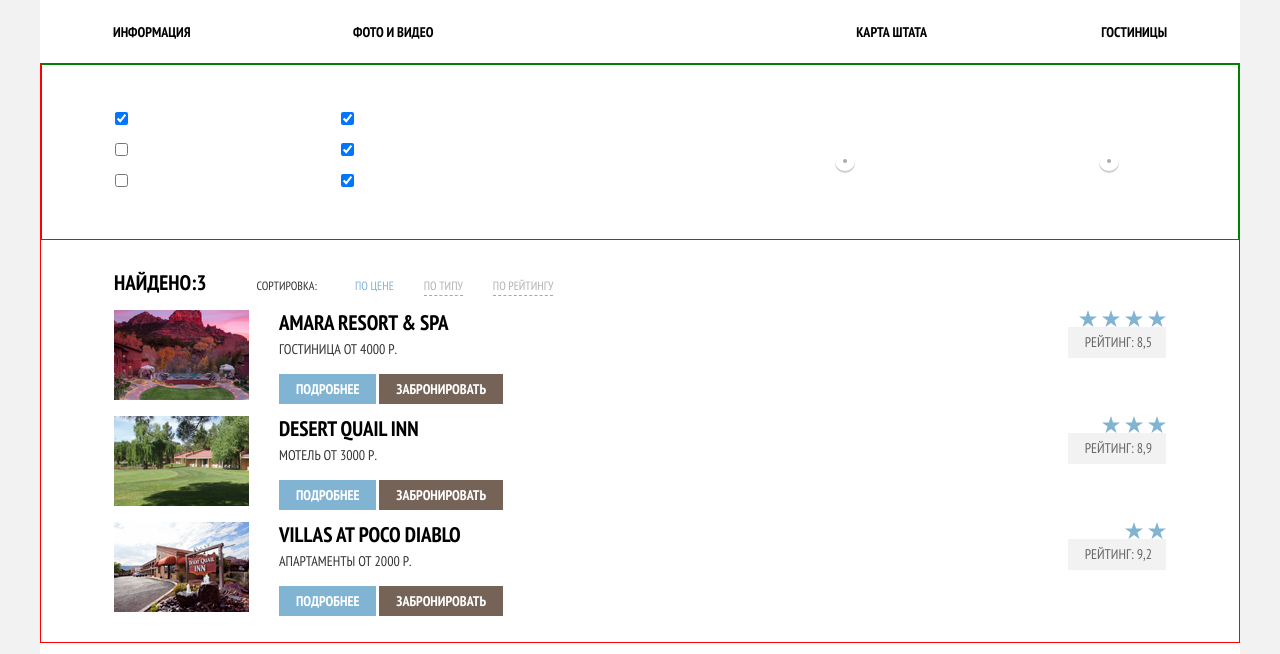
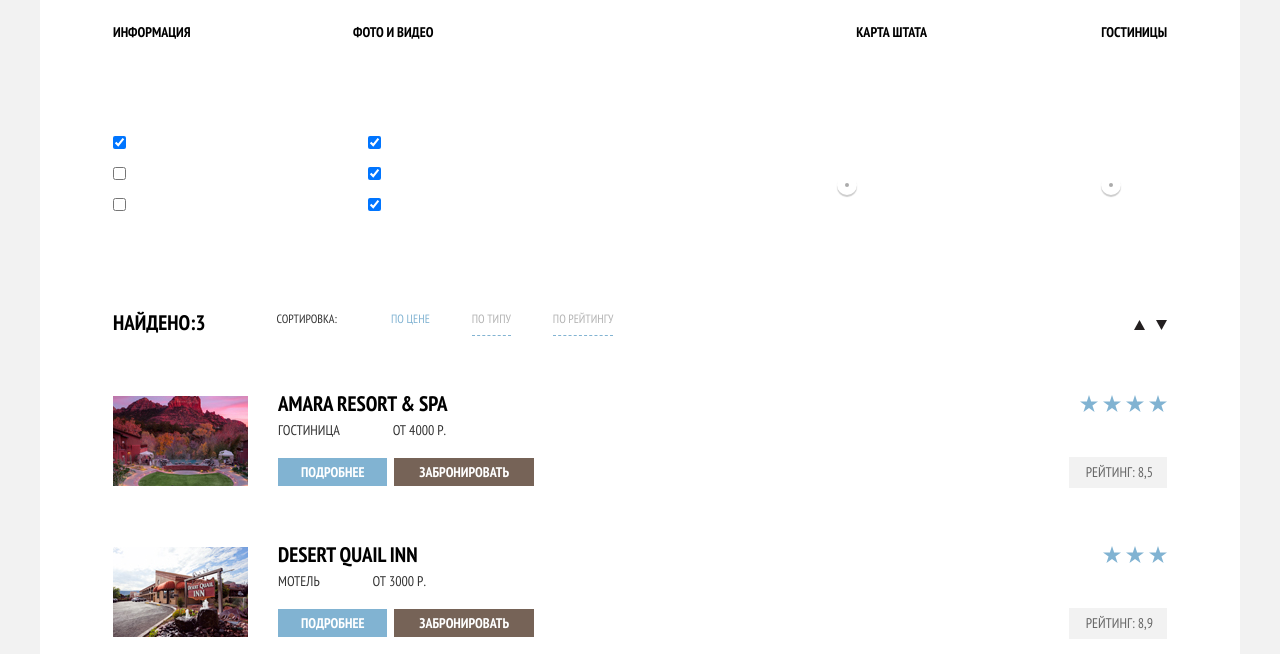
Before and after one commit to Anatoliy10293/601297-sedona, a plain HTML site: page inner.html in a window 1280 px wide. Shown: the part 77-731 px from the top of the page. Drawn offline with Linux system fonts and the light colour scheme.

Commit message:
Доработки + Вопросы

```diff
--- a/css/style.css
+++ b/css/style.css
@@ -183,7 +183,7 @@
   border-bottom: 1px dashed #81b3d2;
   font-weight: 400;
   line-height: 18px;
-  margin-right: 30px;
+  margin-right: 42px;
 }
 
 .button-sort:hover {
@@ -201,6 +201,7 @@
 .button-sort-active:focus {
   color: rgba(129,179,210,1);
   border: none;
+  margin-left: 16px;
 }
 
 
@@ -233,8 +234,9 @@
 
 .button-detail {
   background-color: #81b3d2;
-  padding: 6px 17px;
+  padding: 5px 23px;
   font-size: 14px;
+  margin-right: 4px;
 }
 
 .button-detail:hover {
@@ -248,7 +250,7 @@
 
 .button-occupy {
   background-color: #766357;
-  padding: 6px 17px;
+  padding: 5px 25px;
   font-size: 14px;
 }
 
@@ -322,7 +324,7 @@
   background-image: url(../img/background.jpg);
   background-repeat: no-repeat;
   background-position: 50% 50%;
-  height: 100%;
+  height: 217px;
 
   /*Пытаюсь задать размытие фона, размывается все, включая текст, как сделать так, чтобы размывался только фон?
 
@@ -351,8 +353,12 @@
   font-size: 12px;
   line-height: 18px;
   font-weight: 400;
-  margin-left: 50px;
+  margin-left: 71px;
   margin-right: 38px;
+}
+
+.hotels {
+  margin-bottom: 38px;
 }
 
 .hotels-item {
@@ -360,15 +366,27 @@
   display: flex;
   margin-left: 73px;
   margin-right: 73px;
+  height: 151px;
 }
 
 .hotels-item-text {
   font-weight: 400;
+  margin-right: 50px;
+}
+
+.hotels-button {
+  display: block;
+  margin-top: 16px;
 }
 
 .hotel-list-info {
   color: #333333;
   margin-left: 30px;
+  margin-top: 41px;
+}
+
+.hotels-list-image {
+  margin-top: 46px;
 }
 
 .hotels-list-comment {
@@ -390,6 +408,7 @@
   line-height: 21px;
   background-color:  #f2f2f2;
   padding: 5px 14px 5px 17px;
+  margin-top: 45px;
 }
 
 /*Не понимаю почему не переопределяется на active-page, раньше все нормально работало (применялись стили для ссылки на активной странице)*/
@@ -423,6 +442,8 @@
   background-color: #5496bd;
   color: rgba(255, 255, 255, 0.3);
 }
+
+/*Как сделать так, чтобы менялся цвет картинки формата svg? Фон за ней могу изменить, а саму картинку никак*/
 
 .social-icon:active {
   background-color: #5496bd;
@@ -515,6 +536,8 @@
   text-align: center;
 }
 
+/*Вырезал картинки плюса и минуса в фотошопе, сохранил как svg, но они не появляются, когда пытаюсь подключить (перекрасил их контейнеры в красный чисто для себя, чтоб понимать где они)*/
+
 .minus {
   background-image: url(../img/minus.svg);
   width: 12px;
@@ -562,7 +585,18 @@
   margin-bottom: 9px;
 }
 
+.icon-up-dir {
+  background-image: url(../img/icon-up-dir.svg);
+  width: 11px;
+  height: 10px;
+}
 
+.icon-down-dir {
+  background-image: url(../img/icon-down-dir.svg);
+  width: 11px;
+  height: 10px;
+  margin-left: 11px;
+}
 
 /*Свойства для формы сортировки стоимости*/
 
@@ -682,6 +716,9 @@
 }
 
 /*Стили для сеток*/
+
+
+/*Как засунуть логотип на его место, если мы его из nav вынесли? Знаю, что во флексе можно с помощью order элементы местами менять, но элементы навигации и логотип находятся в разных контейнерах*/
 
 .main-navigation {
   padding-top: 18px;
@@ -864,6 +901,8 @@
 .filter-form {
   display: flex;
   width: 100%;
+  margin-top: 26px;
+  margin-left: 0px;
 }
 
 .filter-form .filter-range {
@@ -871,7 +910,7 @@
 }
 
 .filter-form .house {
-  margin-left: 112px;
+  margin-left: 141px;
 }
 
 .filter-form-box {
@@ -887,18 +926,28 @@
   align-items: baseline;
   margin-left: 73px;
   margin-right: 73px;
+  margin-bottom: 0px;
+}
+
+.sort-box {
+  display: flex;
+}
+
+.sort-box2 {
+  margin-left: auto;
 }
 
 .container-flex {
   display: flex;
   flex-direction: column;
   margin-left: auto;
+  margin-top: 45px;
 }
 
 
 /*Обводки для сеток*/
 
-.container2 {
+/*.container2 {
   border: 1px solid red;
 }
 
@@ -912,7 +961,7 @@
 
 .modal-date {
   border: 1px solid green;
-}
+}*/
 
 /*.img-background-absolute {
   position: absolute;
@@ -921,12 +970,21 @@
   opacity: 0.3;
 }*/
 
-.date-box {
+/*.background-inner-absolute {
+  position: absolute;
+  top: 83px;
+  left: 72px;
+  opacity: 0.5;
+}*/
+
+/*.date-box {
   border: 1px solid red;
 }
 
 .travel-label-box {
   border: 1px solid yellow;
-}
+}*/
 
 /*<img class="img-background-absolute" src="img/sedona-index-1200.jpg">*/
+
+/*<img class="background-inner-absolute" src="img/sedona-hotels-1200.jpg">*/
--- a/inner.html
+++ b/inner.html
@@ -76,11 +76,17 @@
           </form>
         </section>
         <section class="sort">
-          <span class="sort-result">Найдено:3</span>
-          <span class="text-sort">Сортировка:</span>
-          <a class="button button-sort button-sort-active" href="#">по цене</a>
-          <a class="button button-sort" href="#">по типу</a>
-          <a class="button button-sort" href="#">по рейтингу</a>
+          <div class="sort-box sort-box1">
+            <span class="sort-result">Найдено:3</span>
+            <span class="text-sort">Сортировка:</span>
+            <a class="button button-sort button-sort-active" href="#">по цене</a>
+            <a class="button button-sort" href="#">по типу</a>
+            <a class="button button-sort" href="#">по рейтингу</a>
+          </div>
+          <div class="sort-box sort-box2">
+            <div class="icon-up-dir"></div>
+            <div class="icon-down-dir"></div>
+          </div>
         </section>
         <section class="hotels">
           <ul class="hotels-list">
@@ -92,7 +98,7 @@
                 <h2 class="hotel-list-info-caption"><a href="#" class="button button-hotel-list">Amara Resort & Spa</a></h2>
                 <span class="hotels-item-text">Гостиница</span>
                 <span class="hotels-item-text">От 4000 р.</span>
-                <p>
+                <p class="hotels-button">
                   <a class="button button-detail" href="#">Подробнее</a>
                   <a class="button button-occupy" href="#">Забронировать</a>
                 </p>
@@ -109,13 +115,13 @@
             </li>
             <li class="hotels-item">
               <div class="hotels-list-image">
-                <img src="img/VillasAtPocoDiablo.jpg" width="135" height="90" alt="Мотель Desert Quail Inn">
+                <img src="img/DesertQuail.jpg" width="135" height="90" alt="Мотель Desert Quail Inn">
               </div>
               <div class="hotel-list-info">
                 <h2 class="hotel-list-info-caption"><a href="#" class="button button-hotel-list">Desert Quail Inn</a></h2>
                 <span class="hotels-item-text">Мотель</span>
                 <span class="hotels-item-text">От 3000 р.</span>
-                <p>
+                <p class="hotels-button">
                   <a class="button button-detail" href="#">Подробнее</a>
                   <a class="button button-occupy" href="#">Забронировать</a>
                 </p>
@@ -131,13 +137,13 @@
             </li>
             <li class="hotels-item">
               <div class="hotels-list-image">
-                <img src="img/DesertQuail.jpg" width="135" height="90" alt="Апартаменты Villas at Poco Diablo">
+                <img src="img/VillasAtPocoDiablo.jpg" width="135" height="90" alt="Апартаменты Villas at Poco Diablo">
               </div>
               <div class="hotel-list-info">
                 <h2 class="hotel-list-info-caption"><a href="#" class="button button-hotel-list">Villas at Poco Diablo</a></h2>
                 <span class="hotels-item-text">Апартаменты</span>
                 <span class="hotels-item-text">От 2000 р.</span>
-                <p>
+                <p class="hotels-button">
                   <a class="button button-detail" href="#">Подробнее</a>
                   <a class="button button-occupy" href="#">Забронировать</a>
                 </p>
```
